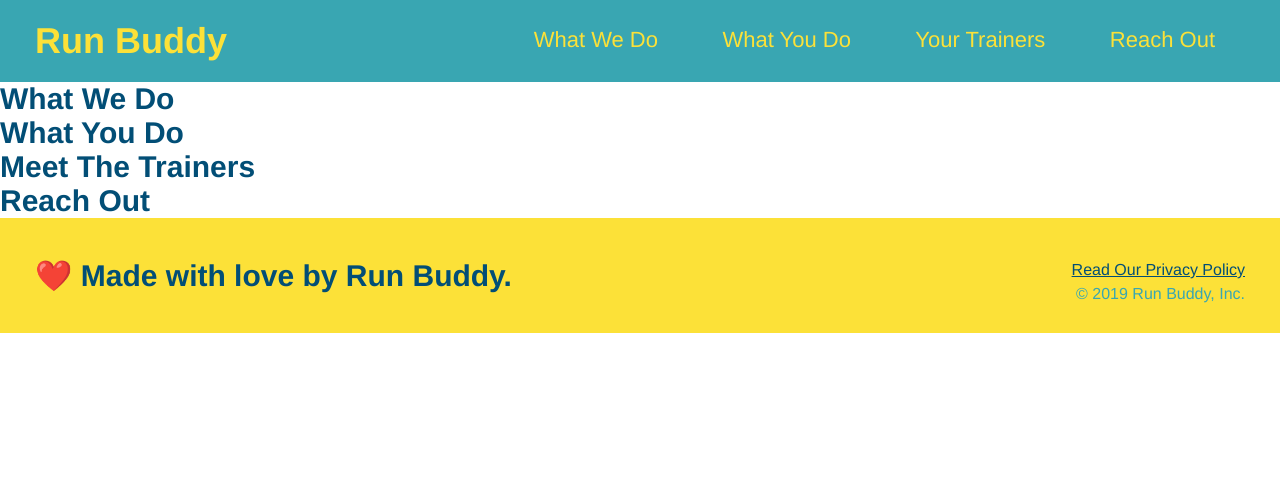
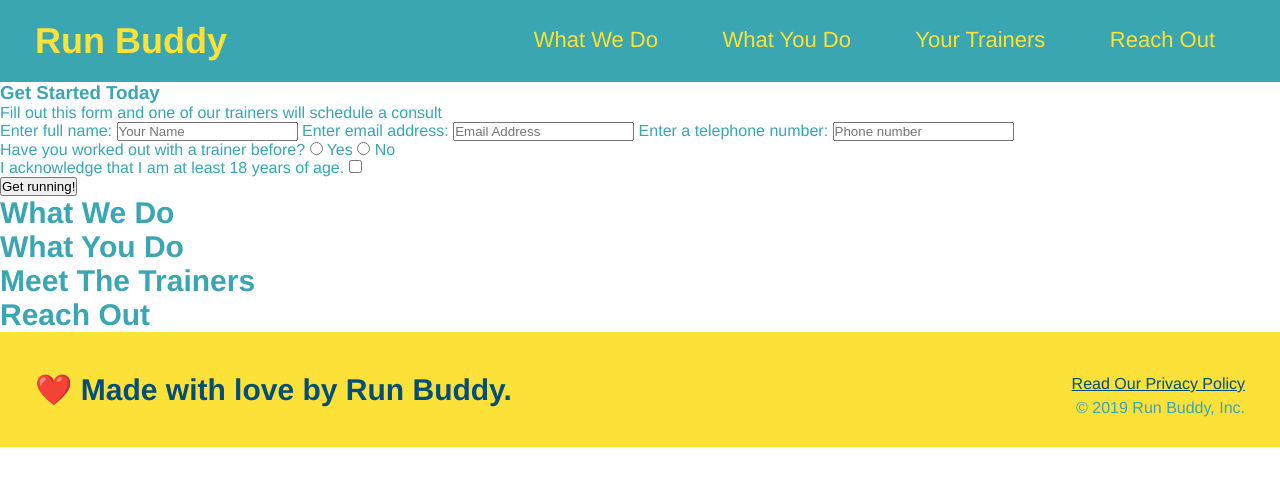
Before and after one commit to holt-ti825/run-buddy, a plain HTML site: page index.html in a window 1280 px wide. Drawn offline with Linux system fonts and the light colour scheme.

Commit message:
footer and form

```diff
--- a/assets/css/style.css
+++ b/assets/css/style.css
@@ -11,12 +11,23 @@ header {
 
 }
 
-h1 {
-font-weight: bold;
-font-size: 36px;
-color: #fce138;
-margin: 0;
-display: inline
+header h1 {
+  font-weight: bold;
+  font-size: 36px;
+  color: #fce138;
+  margin: 0;
+  display: inline
+}
+
+h2 {
+  display: inline;
+  color: #39a6b2;
+  font-size: 30px;
+  margin: 0;
+}
+
+h3 {
+  display: block
 }
 body {
   /* more on this crazy alphanumerical value in a minute! */
@@ -50,17 +61,18 @@ footer {
   padding: 40px 35px;
 }
 
-h2 {
+footer h2 {
   display: inline;
   color: #024e76;
   font-size: 30px;
   margin: 0;
 }
-div {
+footer div {
   float: right;
   line-height: 1.5;
   text-align: right;
 }
-a {
+
+footer a {
   color: #024e76;
 }
--- a/index.html
+++ b/index.html
@@ -8,9 +8,7 @@
         <body>
             <!-- navigation -->
             <header>
-            <h1>
-                Run Buddy
-            </h1>
+                <h1>Run Buddy</h1>
             <nav>
                 <!-- Unordered list element -->
                 <ul>
@@ -34,7 +32,37 @@
 
             <!-- hero/jumbotron -->
             <section>
+                <div>
+                    <h3>Get Started Today</h3>
+                    <p>Fill out this form and one of our trainers will schedule a consult</p>
+
+                <!-- Add form element -->
+                <form>
+                 <label for="name">Enter full name:</label>
+                 <input type="text" placeholder="Your Name" name="name" id="name" />
+                 <label for="email">Enter email address:</label>
+                 <input type="text" placeholder="Email Address" name="email" id="email" />
+                 <label for="phone">Enter a telephone number:</label>
+                 <input type="text" placeholder="Phone number" name="phone" id="phone" />
+                 <p>
+                    Have you worked out with a trainer before?
+                    <input type="radio" name="trainer-confirm" id="trainer-yes" />
+                    <label for="trainer-yes">Yes</label>
+                    <input type="radio" name="trainer-confirm" id="trainer-no" />
+                    <label for="trainer-no">No</label>
+                </p>
+                <label for="checkbox" >
+                    I acknowledge that I am at least 18 years of age.
+                  </label>
+                  <input type="checkbox" name="age-confirm" id="checkbox" />
+                 </p>
+                 <button type="submit">
+                    Get running!
+                  </button>
+                </div>
+                </form>
             </section>
+            <!--End hero -->
 
             <!-- "what we do" section -->
             <section>
```
